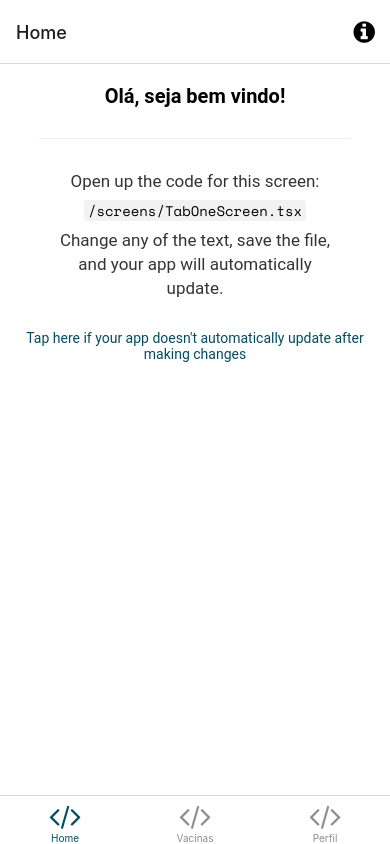
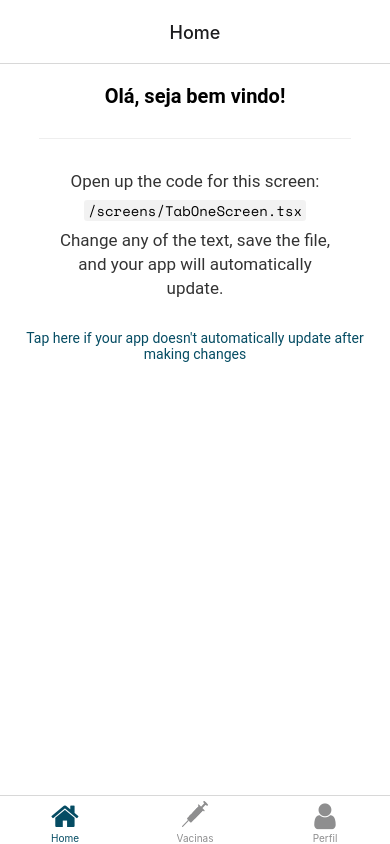
Before and after one commit to rodrigofran/VaxWallet, a React Native app: screen /TabHome in a window 390 px wide. Built offline with nearby package versions, Linux system fonts and the light colour scheme; what expo-linking would draw is missing.

Commit message:
[FEAT] Ajuste icones

```diff
--- a/components/VaxCard.tsx
+++ b/components/VaxCard.tsx
@@ -1,31 +1,36 @@
 import * as React from 'react';
-import { StyleSheet, Image, Button } from 'react-native';
+import { StyleSheet, Image } from 'react-native';
 import { Text, View} from '../components/Themed';
 import VaxModel from '../models/VaxModel';
 import Moment from 'moment';
 import VaxDetailButton from './VaxDetailButton';
 
-export default class VaxCard extends React.Component<VaxModel> {
+type Props = {
+  model: VaxModel;
+};
 
-    constructor(props: VaxModel) {
+export default class VaxCard extends React.Component<Props> {
+
+    constructor(props: Props) {
       super(props);
     }
-    onPressDetail(model: VaxModel){
-      console.log(`Abrir tela detalhe vacina id ${model.vaxId}`)
+    onPressDetail(props: Props){
+      console.log(`Abrir tela detalhe vacina id ${props.model.vaxId}`)
     }
+
     render(){
         return(
             <View style = {styles.container}>
                 <View style = {styles.containerImage}>
                   <Image
                     style={styles.vaxImage}
-                    source={{uri: this.props.urlImage}}
+                    source={{uri: this.props.model.urlImage}}
                   />
-                  <Text style= {styles.text}>{this.props.name}</Text>
+                  <Text style= {styles.text}>{this.props.model.name}</Text>
                 </View>
                 <View style = {styles.containerDetail}>
                   <Text style= {styles.text}>Data vacinação:</Text>
-                  <Text style= {styles.text}>{Moment(this.props.vaxDate).format("DD/MM/YYYY") }</Text>
+                  <Text style= {styles.text}>{Moment(this.props.model.vaxDate).format("DD/MM/YYYY") }</Text>
                   <VaxDetailButton title= {"DETALHE"} onPress={() => this.onPressDetail(this.props)}/>
               </View>
             </View>
--- a/navigation/LinkingConfiguration.ts
+++ b/navigation/LinkingConfiguration.ts
@@ -32,7 +32,7 @@ const linking: LinkingOptions<RootStackParamList> = {
           },
         },
       },
-      Modal: 'modal',
+      VaxModal: 'vaxModal',
       NotFound: '*',
     },
   },
--- a/navigation/index.tsx
+++ b/navigation/index.tsx
@@ -8,16 +8,16 @@ import { createBottomTabNavigator } from '@react-navigation/bottom-tabs';
 import { NavigationContainer, DefaultTheme, DarkTheme } from '@react-navigation/native';
 import { createNativeStackNavigator } from '@react-navigation/native-stack';
 import * as React from 'react';
-import { ColorSchemeName, Pressable } from 'react-native';
+import { ColorSchemeName, Image, StyleSheet } from 'react-native';
 
 import Colors from '../constants/Colors';
 import useColorScheme from '../hooks/useColorScheme';
-import ModalScreen from '../screens/ModalScreen';
+import VaxModalScreen from '../screens/VaxModalScreen';
 import NotFoundScreen from '../screens/NotFoundScreen';
 import TabHomeScreen from '../screens/TabHomeScreen';
 import TabProfileScreen from '../screens/TabProfileScreen';
 import TabVaxScreen from '../screens/TabVaxScreen';
-import { RootStackParamList, RootTabParamList, RootTabScreenProps } from '../types';
+import { RootStackParamList, RootTabParamList } from '../types';
 import LinkingConfiguration from './LinkingConfiguration';
 
 export default function Navigation({ colorScheme }: { colorScheme: ColorSchemeName }) {
@@ -47,7 +47,7 @@ function RootNavigator() {
       <Stack.Screen name="Root" component={BottomTabNavigator} options={{ headerShown: false }} />
       <Stack.Screen name="NotFound" component={NotFoundScreen} options={{ title: 'Oops!' }} />
       <Stack.Group screenOptions={{ presentation: 'modal' }}>
-        <Stack.Screen name="Modal" component={ModalScreen} />
+        <Stack.Screen name="VaxModal" component={VaxModalScreen} />
       </Stack.Group>
     </Stack.Navigator>
   );
@@ -73,31 +73,19 @@ function BottomTabNavigator() {
       <BottomTab.Screen
         name="TabHome"
         component={TabHomeScreen}
-        options={({ navigation }: RootTabScreenProps<'TabHome'>) => ({
+        options={{
           title: 'Home',
-          tabBarIcon: ({ color }) => <TabBarIcon name="code" color={color} />,
-          headerRight: () => (
-            <Pressable
-              onPress={() => navigation.navigate('Modal')}
-              style={({ pressed }) => ({
-                opacity: pressed ? 0.5 : 1,
-              })}>
-              <FontAwesome
-                name="info-circle"
-                size={25}
-                color={Colors[colorScheme].text}
-                style={{ marginRight: 15 }}
-              />
-            </Pressable>
-          ),
-        })}
+          headerTitleAlign: 'center',
+          tabBarIcon: ({ color }) => <TabBarIcon name="home" color={color} />,
+        }}
       />
       <BottomTab.Screen
         name="TabVax"
         component={TabVaxScreen}
         options={{
           title: 'Vacinas',
-          tabBarIcon: ({ color }) => <TabBarIcon name="code" color={color} />,
+          headerTitleAlign: 'center',
+          tabBarIcon: ({ color }) => <Image source={require('../assets/images/vax-icon.svg')}  style={[styles.icon, {tintColor: color}]}/>,
         }}
       />
       <BottomTab.Screen
@@ -105,7 +93,8 @@ function BottomTabNavigator() {
         component={TabProfileScreen}
         options={{
           title: 'Perfil',
-          tabBarIcon: ({ color }) => <TabBarIcon name="code" color={color} />,
+          headerTitleAlign: 'center',
+          tabBarIcon: ({ color }) => <TabBarIcon name="user" color={color} />,
         }}
       />
     </BottomTab.Navigator>
@@ -121,3 +110,10 @@ function TabBarIcon(props: {
 }) {
   return <FontAwesome size={30} style={{ marginBottom: -3 }} {...props} />;
 }
+
+const styles = StyleSheet.create({
+  icon: {
+    width: 26,
+    height: 26,
+  },
+ });
--- a/screens/TabVaxScreen.tsx
+++ b/screens/TabVaxScreen.tsx
@@ -45,7 +45,7 @@ export default class TabVaxScreen extends React.Component<Props, State> {
           <FlatList
             style = {styles.list}
             data={this.state.list}
-            renderItem={({item}) => <VaxCard vaxId = {item.vaxId} name = {item.name} urlImage = {item.urlImage} vaxDate = {item.vaxDate} />}
+            renderItem={({item}) => <VaxCard model = {item} />}
           />
         </View>
     );
--- a/screens/ModalScreen.tsx
+++ b/screens/VaxModalScreen.tsx
@@ -5,7 +5,7 @@ import { Platform, StyleSheet } from 'react-native';
 import EditScreenInfo from '../components/EditScreenInfo';
 import { Text, View } from '../components/Themed';
 
-export default function ModalScreen() {
+export default function VaxModalScreen() {
   return (
     <View style={styles.container}>
       <Text style={styles.title}>Modal</Text>
--- a/types.tsx
+++ b/types.tsx
@@ -15,7 +15,7 @@ declare global {
 
 export type RootStackParamList = {
   Root: NavigatorScreenParams<RootTabParamList> | undefined;
-  Modal: undefined;
+  VaxModal: undefined;
   NotFound: undefined;
 };
 
```
Also changed, not shown: assets/images/vax-icon.svg (added).
